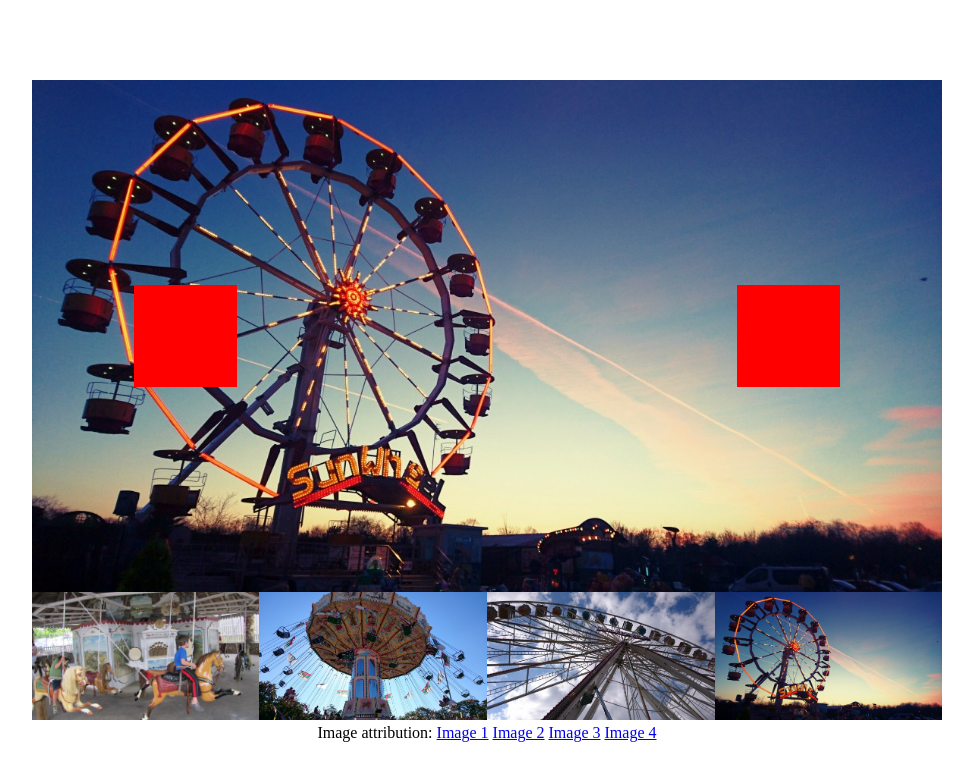
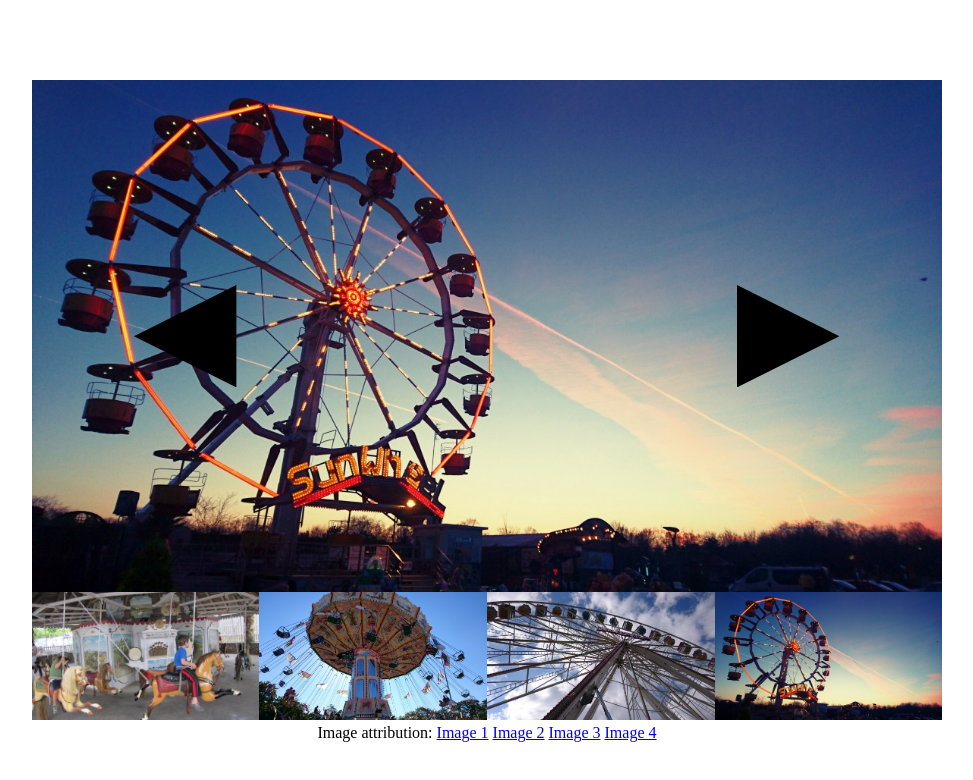
Before and after one commit to trichoplax/carousel, a plain HTML site: page index.html in a window 1280 px wide. Shown: the whole page, without its empty margins (153-1126 px from the left). Drawn offline with Linux system fonts and the light colour scheme.

Commit message:
Add SVG arrows.

```diff
--- a/index.html
+++ b/index.html
@@ -15,9 +15,17 @@
     <div class="main">
         <div class="arrow-buttons-top-pseudomargin"></div>
         <div class="left-arrow-button-left-pseudomargin"></div>
-        <div class="left-arrow-button"></div>
+        <div class="left-arrow-button">
+            <svg viewBox="0 0 100 100">
+                <polygon points="0,50 100,0 100,100"></polygon>
+            </svg>
+        </div>
         <div class="right-arrow-button-right-pseudomargin"></div>
-        <div class="right-arrow-button"></div>
+        <div class="right-arrow-button">
+            <svg viewBox="0 0 100 100">
+                <polygon points="100,50 0,0 0,100"></polygon>
+            </svg>
+        </div>
         <div class="carousel-image image_1"></div>
         <div class="carousel-image image_2"></div>
         <div class="carousel-image image_3"></div>
--- a/styles.css
+++ b/styles.css
@@ -1,5 +1,9 @@
 body {
     text-align: center;
+}
+svg {
+    width: 100%;
+    height: 100%;
 }
 .container-pseudomargin {
     height: 7.03125vw;
@@ -68,7 +72,6 @@
 }
 .left-arrow-button, .right-arrow-button {
     position: relative;
-    background-color: red;
     z-index: 1;
 }
 .image_1 {
```
